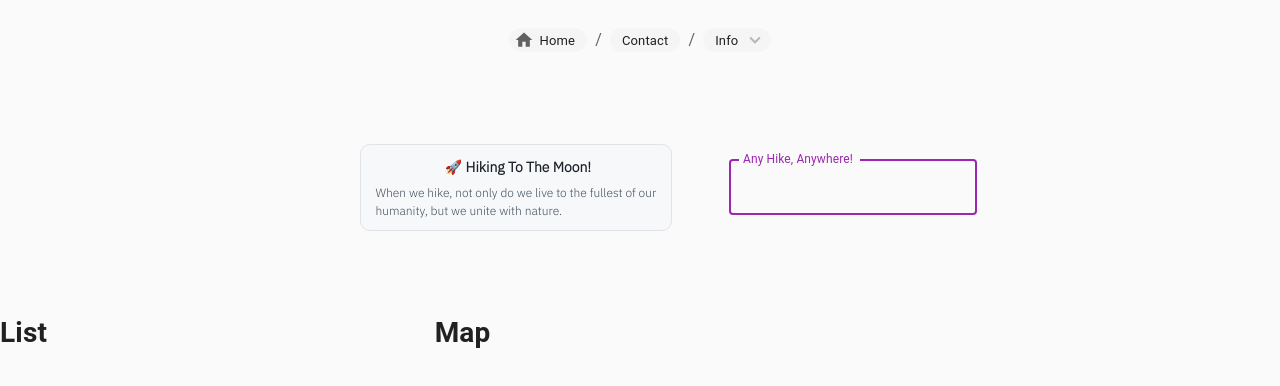
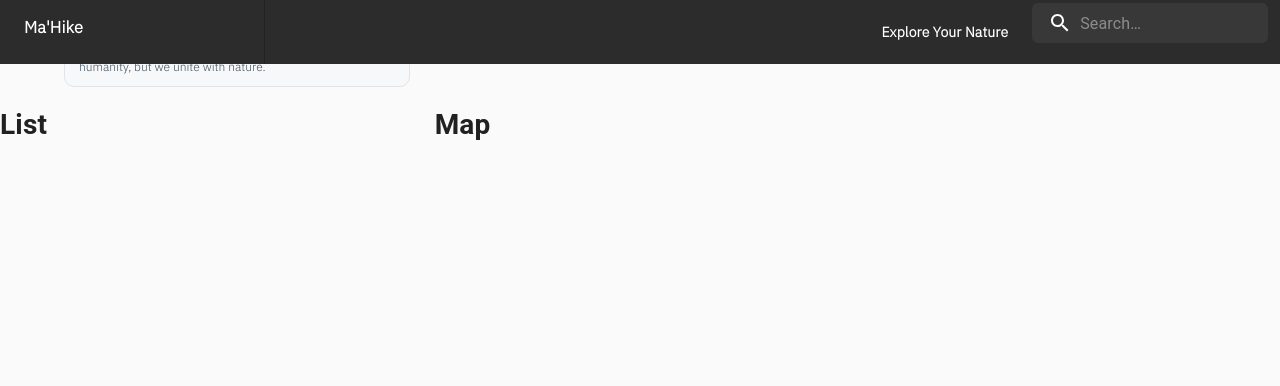
Before and after one commit to JehadMR/mapfind, a React (Create React App) app: page / in a window 1280 px wide. Shown: the top 386 px of the page. Built offline with nearby package versions, Linux system fonts and the light colour scheme.

Commit message:
Other set up

```diff
--- a/public/index.html
+++ b/public/index.html
@@ -11,8 +11,9 @@
     />
     <link rel="apple-touch-icon" href="%PUBLIC_URL%/logo192.png" />
     <link rel="preconnect" href="https://fonts.googleapis.com">
-<link rel="preconnect" href="https://fonts.gstatic.com" crossorigin>
-<link href="https://fonts.googleapis.com/css2?family=IBM+Plex+Sans:ital,wght@0,100;0,200;0,300;1,100&display=swap" rel="stylesheet">
+    <link rel="preconnect" href="https://fonts.gstatic.com" crossorigin>
+    <link href="https://fonts.googleapis.com/css2?family=IBM+Plex+Sans:ital,wght@0,100;0,200;0,300;1,100&display=swap" rel="stylesheet">
+
 
     <link rel="manifest" href="%PUBLIC_URL%/manifest.json" />
 
--- a/src/App.js
+++ b/src/App.js
@@ -4,7 +4,7 @@ import Box from '@mui/material/Box';
 import Header from "./components/Header/Header";
 import Map from "./components/Map/Map";
 import List from "./components/List/List";
-import SearchBar from "./components/SearchBar/SearchBar"
+import InfoBox from "./components/InfoBox/InfoBox"
 import ActivityInfo from "./components/ActivityInfo/ActivityInfo";
 
 
@@ -15,18 +15,9 @@ const App = () => {
         <>
 
          <CssBaseline/>
-         <Box
-            display="flex"
-            justifyContent="center"
-            alignItems="center"
-            minHeight="10vh"
-            >
 
          <Header/>
-         </Box>
-
-         <SearchBar/>
-
+         <InfoBox/>
          <Grid container spacing={3}  >
             <Grid item xs={12} md={4}>
                 <List/>
--- a/src/components/Header/Header.jsx
+++ b/src/components/Header/Header.jsx
@@ -1,57 +1,36 @@
-import React from "react";
-import { Autocomplete } from "@react-google-maps/api";
-import { emphasize, styled } from '@mui/material/styles';
-import Breadcrumbs from '@mui/material/Breadcrumbs';
-import Chip from '@mui/material/Chip';
-import HomeIcon from '@mui/icons-material/Home';
-import ExpandMoreIcon from '@mui/icons-material/ExpandMore';
 
+import React from 'react';
+import { Autocomplete } from '@react-google-maps/api';
+import { AppBar, Toolbar, Typography, InputBase, Box } from '@material-ui/core';
+import SearchIcon from '@material-ui/icons/Search';
 
-
-const StyledBreadcrumb = styled(Chip)(({ theme }) => {
-    const backgroundColor =
-      theme.palette.mode === 'light'
-        ? theme.palette.grey[100]
-        : theme.palette.grey[800];
-    return {
-      backgroundColor,
-      height: theme.spacing(3),
-      color: theme.palette.text.primary,
-      fontWeight: theme.typography.fontWeightRegular,
-      '&:hover, &:focus': {
-        backgroundColor: emphasize(backgroundColor, 0.06),
-      },
-      '&:active': {
-        boxShadow: theme.shadows[1],
-        backgroundColor: emphasize(backgroundColor, 0.12),
-      },
-    };
-  }); // TypeScript only: need a type cast here because https://github.com/Microsoft/TypeScript/issues/26591
-
-  function handleClick(event) {
-    event.preventDefault();
-    console.info('You clicked a breadcrumb.');
-  }
+import useStyles from './styles.js';
 
 const Header = () => {
-    return (
-      <div role="presentation" onClick={handleClick}>
-        <Breadcrumbs aria-label="breadcrumb">
-          <StyledBreadcrumb
-            component="a"
-            href="#"
-            label="Home"
-            icon={<HomeIcon fontSize="small" />}
-          />
-          <StyledBreadcrumb component="a" href="#" label="Contact" />
-          <StyledBreadcrumb
-            label="Info"
-            deleteIcon={<ExpandMoreIcon />}
-            onDelete={handleClick}
-          />
-        </Breadcrumbs>
-      </div>
-    );
-  }
+  const classes = useStyles();
+
+  return (
+    <AppBar position="static">
+      <Toolbar className={classes.toolbar}>
+        <div className={classes.title}>
+         <h3>Ma'Hike</h3>
+        </div>
+        <Box className={classes.searchbox}>
+          <div className={classes.bartext}>
+            <h4>Explore Your Nature</h4>
+          </div>
+         {/*    <Autocomplete > */}
+            <div className={classes.search}>
+              <div className={classes.searchIcon}>
+                <SearchIcon />
+              </div>
+              <InputBase placeholder="Search…" classes={{ root: classes.inputRoot, input: classes.inputInput }} />
+            </div>
+           {/* </Autocomplete> */}
+        </Box>
+      </Toolbar>
+    </AppBar>
+  );
+};
 
 export default Header;
--- a/src/components/Header/styles.js
+++ b/src/components/Header/styles.js
@@ -0,0 +1,66 @@
+import { alpha, makeStyles } from '@material-ui/core/styles';
+
+export default makeStyles((theme) => ({
+  title: {
+    display: 'none',
+    [theme.breakpoints.up('sm')]: {
+      display: 'block',
+    },
+    flexBasis: '240px',
+    boxSizing: 'content-box',
+    borderRight: '1px solid var(--color-border-menu, rgba(0, 0, 0, .2))',
+    height: '100%',
+  },
+
+  searchbox: {
+    justifyContent: 'space-between',
+    display: 'flex',
+
+
+  },
+
+  bartext: {
+
+    height: '100%',
+
+
+  },
+
+  search: {
+
+    display: 'flex',
+    height: '40px',
+    boxSizing: 'borderBox',
+    alignItems: 'center',
+    backgroundColor: '#383838',
+    '&:hover': { backgroundColor: '#444444' },
+    borderRadius: '6px',
+    cursor: 'text',
+    width: '100%',
+    [theme.breakpoints.up('sm')]: { marginLeft: theme.spacing(3), width: 'auto' },
+  },
+  searchIcon: {
+    padding: theme.spacing(0, 2), height: '100%', position: 'absolute', pointerEvents: 'none', display: 'flex', alignItems: 'center', justifyContent: 'center',
+  },
+  inputRoot: {
+    color: 'inherit',
+  },
+  inputInput: {
+    padding: theme.spacing(1, 1, 1, 0), paddingLeft: `calc(1em + ${theme.spacing(4)}px)`, transition: theme.transitions.create('width'), width: '100%', [theme.breakpoints.up('md')]: { width: '20ch' },
+  },
+  toolbar: {
+    userSelect: 'none',
+    backgroundColor: 'var(--color-bg-toolbar, #2c2c2c)',
+    borderBottom: '1px solid var(--color-conditionalborder)',
+    display: 'flex',
+    paddingRight: '12px',
+    position: 'fixed',
+    width: '100%',
+    height: '48px',
+    zIndex: '4',
+    justifyContent: 'space-between',
+    top: '0',
+    boxSizing: 'border-box',
+    fontFamily: "'IBM Plex Sans', sans-serif",
+  },
+}));
--- /dev/null
+++ b/src/components/InfoBox/InfoBox.jsx
@@ -0,0 +1,32 @@
+import React from 'react';
+import {Box}  from '@material-ui/core';
+
+import useStyles from './styles';
+
+
+const InfoBox = () => {
+    const classes= useStyles();
+    return(
+
+        <Box>
+
+          <div className={classes.mycard}>
+                <span className={classes.cardhead}>
+                🚀 Hiking To The Moon!
+                </span>
+                <span className={classes.cardtext}>
+                    When we hike, not only do we live to the fullest of our humanity, but we unite with nature.
+
+                </span>
+           </div>
+
+        </Box>
+
+
+
+    );
+
+
+}
+
+export default InfoBox;
--- a/src/components/SearchBar/SearchBar.jsx
+++ /dev/null
@@ -1,45 +0,0 @@
-import React from 'react';
-import { Autocomplete } from "@react-google-maps/api";
-import {Toolbar, Typography, InputBase, Box  } from '@material-ui/core';
-import SearchIcon from '@material-ui/icons/Search';
-import TextField from '@mui/material/TextField';
-
-
-import useStyles from './styles';
-
-
-const SearchBox = () => {
-    const classes= useStyles();
-    return(
-
-        <Toolbar className={classes.toolbar}>
-              <div className={classes.mycard}>
-                  <span className={classes.cardhead}>
-                  🚀 Hiking To The Moon!
-                  </span>
-                  <span className={classes.cardtext}>
-                    When we hike, not only do we live to the fullest of our humanity, but we unite with nature.
-
-                  </span>
-              </div>
-            <Box>
-               {/* <Autocomplete>*/}
-                    <div className={classes.search}>
-                        <TextField label="Any Hike, Anywhere!" color="secondary" focused />
-                       {/* <InputBase placeholder="Seach..." classes={{root: classes.inputRoot, input: classes.inputInput}} />*/}
-
-                    </div>
-
-               {/* </Autocomplete>*/}
-
-            </Box>
-
-
-        </Toolbar>
-
-    );
-
-
-}
-
-export default SearchBox;
```
Also changed, not shown: src/components/InfoBox/styles.js (renamed from src/components/SearchBar/styles.js).
